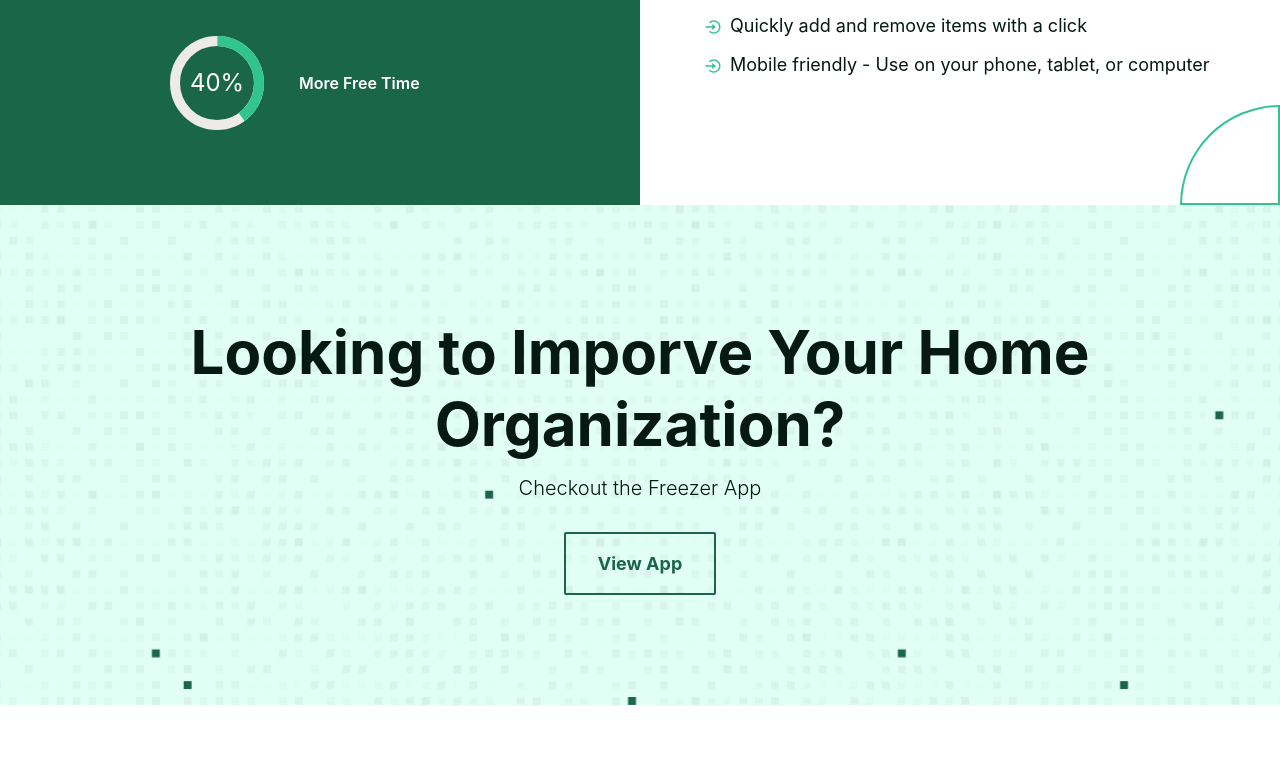
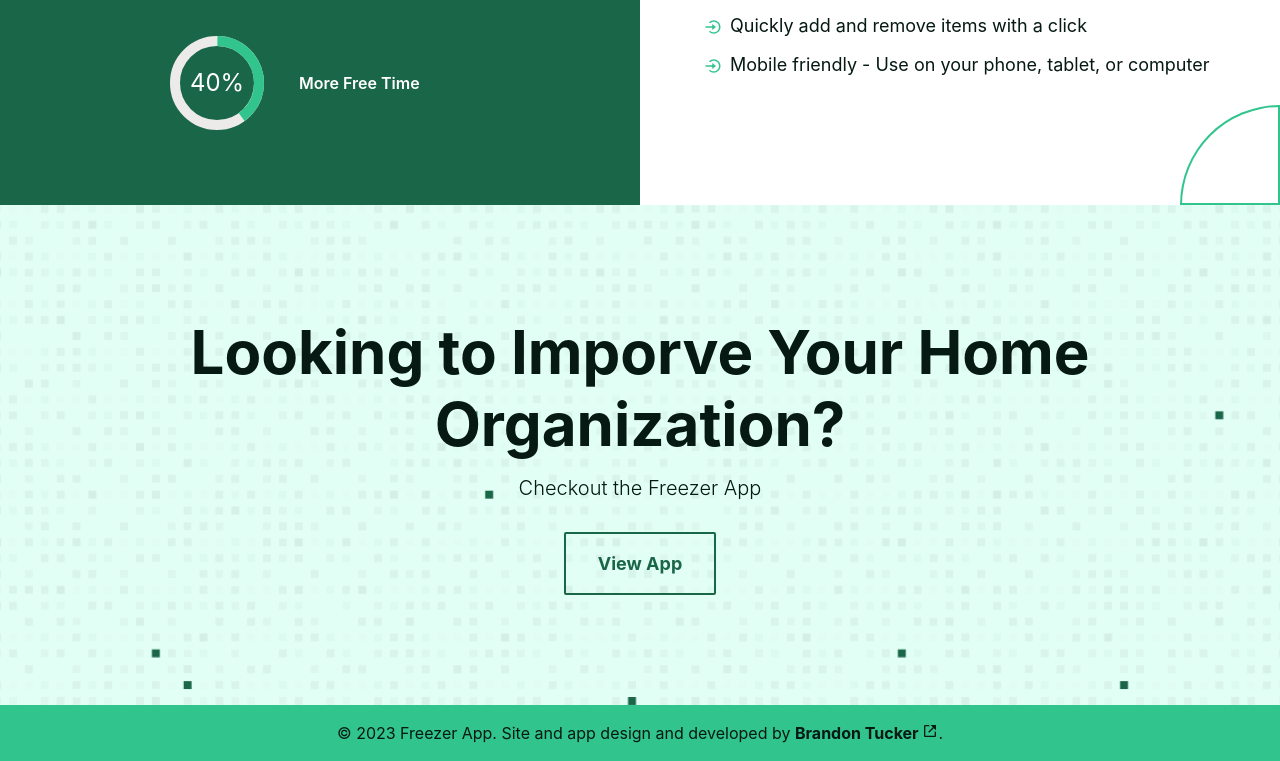
Before and after one commit to BeeJayTee/freezer, a React (Vite) app in the folder landing_page/: page / in a window 1280 px wide. Shown: the part 1533-2294 px from the top of the page. Before the commit the page ends 2238 px from the top, so only its background shows below. Built offline with nearby package versions, Linux system fonts and the light colour scheme.

Commit message:
added footer and updated links for production

```diff
--- a/landing_page/src/App.jsx
+++ b/landing_page/src/App.jsx
@@ -1,6 +1,7 @@
 import "./App.css";
 import Blurb from "./components/Blurb";
 import CallToAction from "./components/CallToAction";
+import Footer from "./components/Footer";
 import Header from "./components/Header";
 import Nav from "./components/Nav";
 import Stats from "./components/Stats";
@@ -13,6 +14,7 @@
       <Blurb />
       <Stats />
       <CallToAction />
+      <Footer />
     </>
   );
 }
--- a/landing_page/src/components/CallToAction.jsx
+++ b/landing_page/src/components/CallToAction.jsx
@@ -27,7 +27,7 @@
           Checkout the Freezer App
         </Heading>
         <Link
-          href="#"
+          href="https://freezer-app.thebrandontucker.com/"
           fontSize={["sm", "sm", "md", "lg"]}
           border={["1px", "2px"]}
           color={"brand.darkGreen"}
--- /dev/null
+++ b/landing_page/src/components/Footer.jsx
@@ -0,0 +1,28 @@
+import { Box, Icon, Link, Text } from "@chakra-ui/react";
+import { BiLinkExternal } from "react-icons/bi";
+
+const Footer = () => {
+  return (
+    <Box
+      as="section"
+      textAlign={"center"}
+      bg={"brand.green"}
+      py={4}
+      color={"white"}
+    >
+      <Text>
+        © 2023 Freezer App. Site and app design and developed by{" "}
+        <Link
+          href="https://github.com/BeeJayTee"
+          isExternal
+          fontWeight={"bold"}
+        >
+          Brandon Tucker <Icon as={BiLinkExternal} />
+        </Link>
+        .
+      </Text>
+    </Box>
+  );
+};
+
+export default Footer;
--- a/landing_page/src/components/Nav.jsx
+++ b/landing_page/src/components/Nav.jsx
@@ -19,7 +19,7 @@
         </Box>
         <Box>
           <Link
-            href="#"
+            href="https://freezer-app.thebrandontucker.com/"
             fontSize={["sm", "sm", "md", "lg"]}
             border={["1px", "2px"]}
             borderColor={"white"}
```
